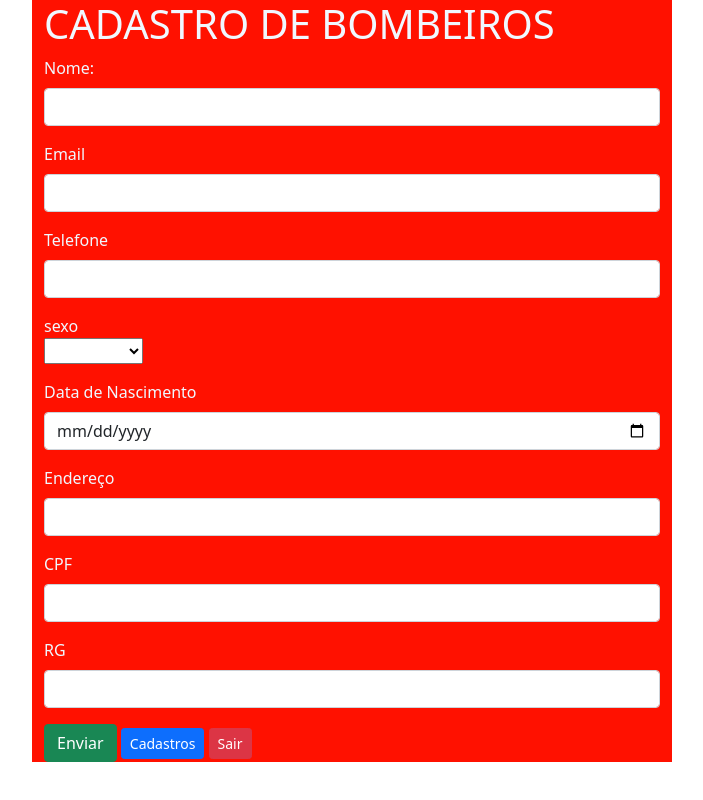
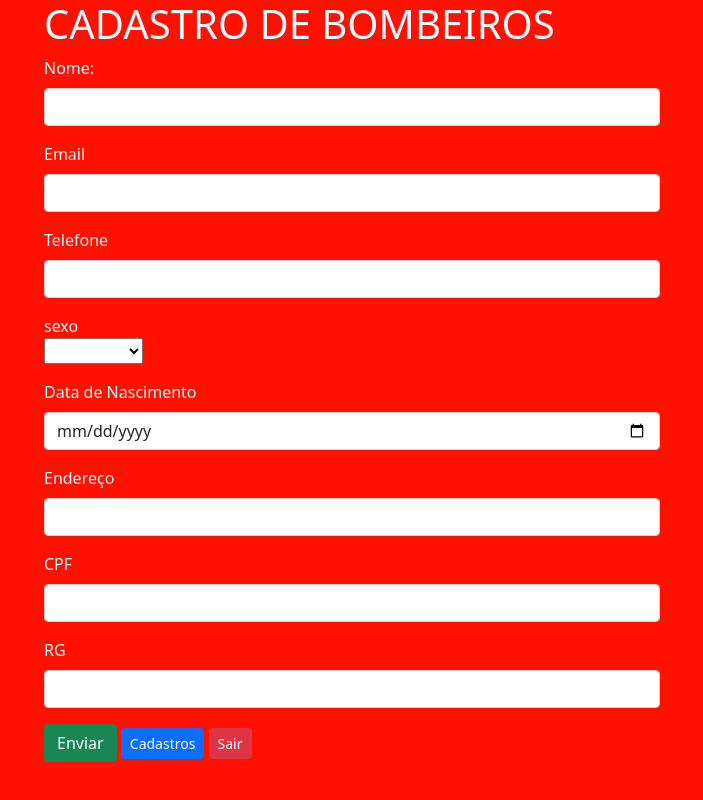
Before and after one commit to DagobertoSilva/CRUD_bombeiro, a PHP site: page /formulario.php in a window 1280 px wide. Shown: the whole page, without its empty margins (288-991 px from the left). Run offline with PHP 8.4, Linux system fonts and the light colour scheme.

Commit message:
aletrações

```diff
--- a/formulario.css
+++ b/formulario.css
@@ -1,4 +1,7 @@
 .container {
+    background-color: rgb(255, 17, 0);
+}
+body{
     background-color: rgb(255, 17, 0);
 }
 
```
